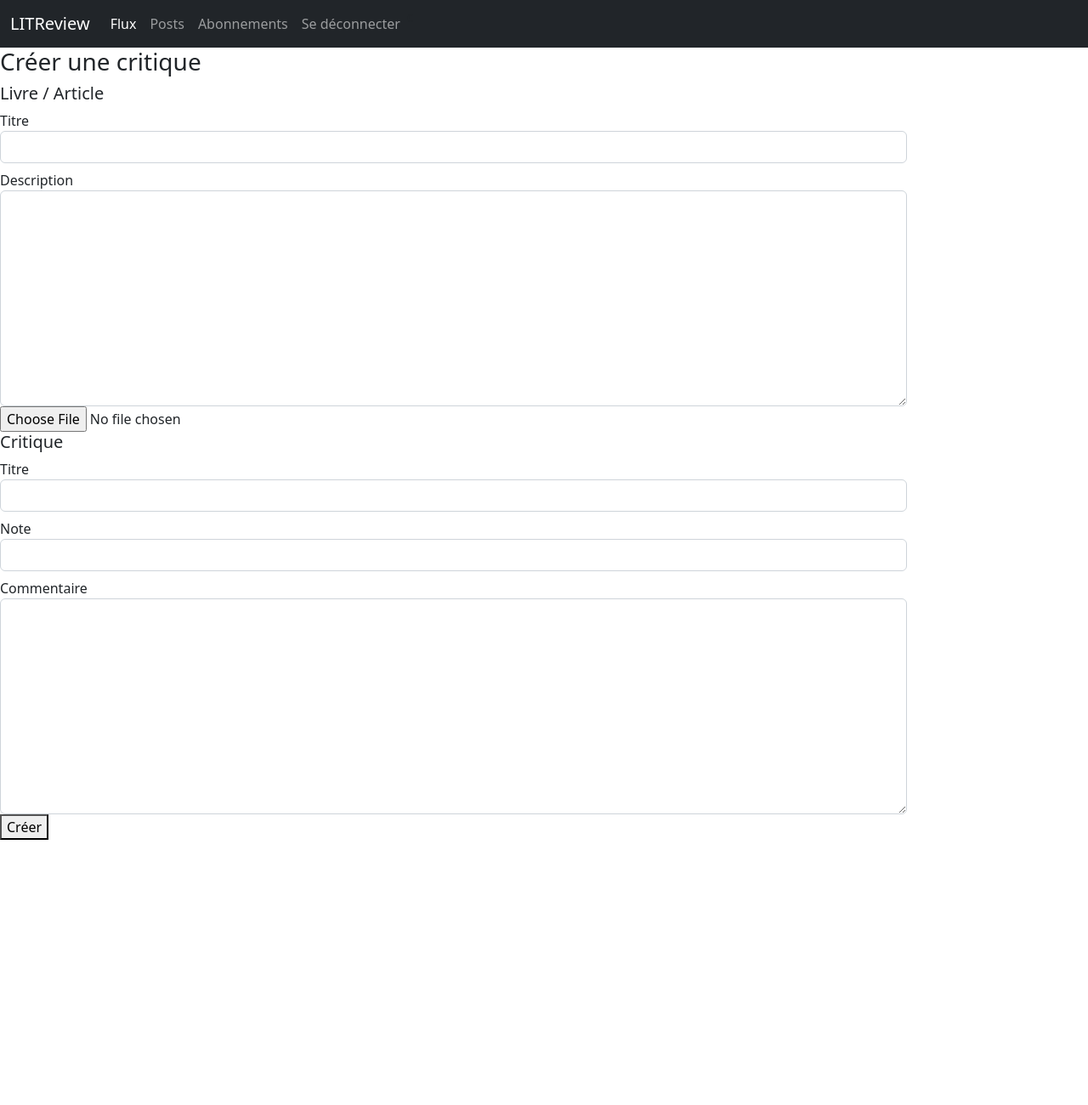
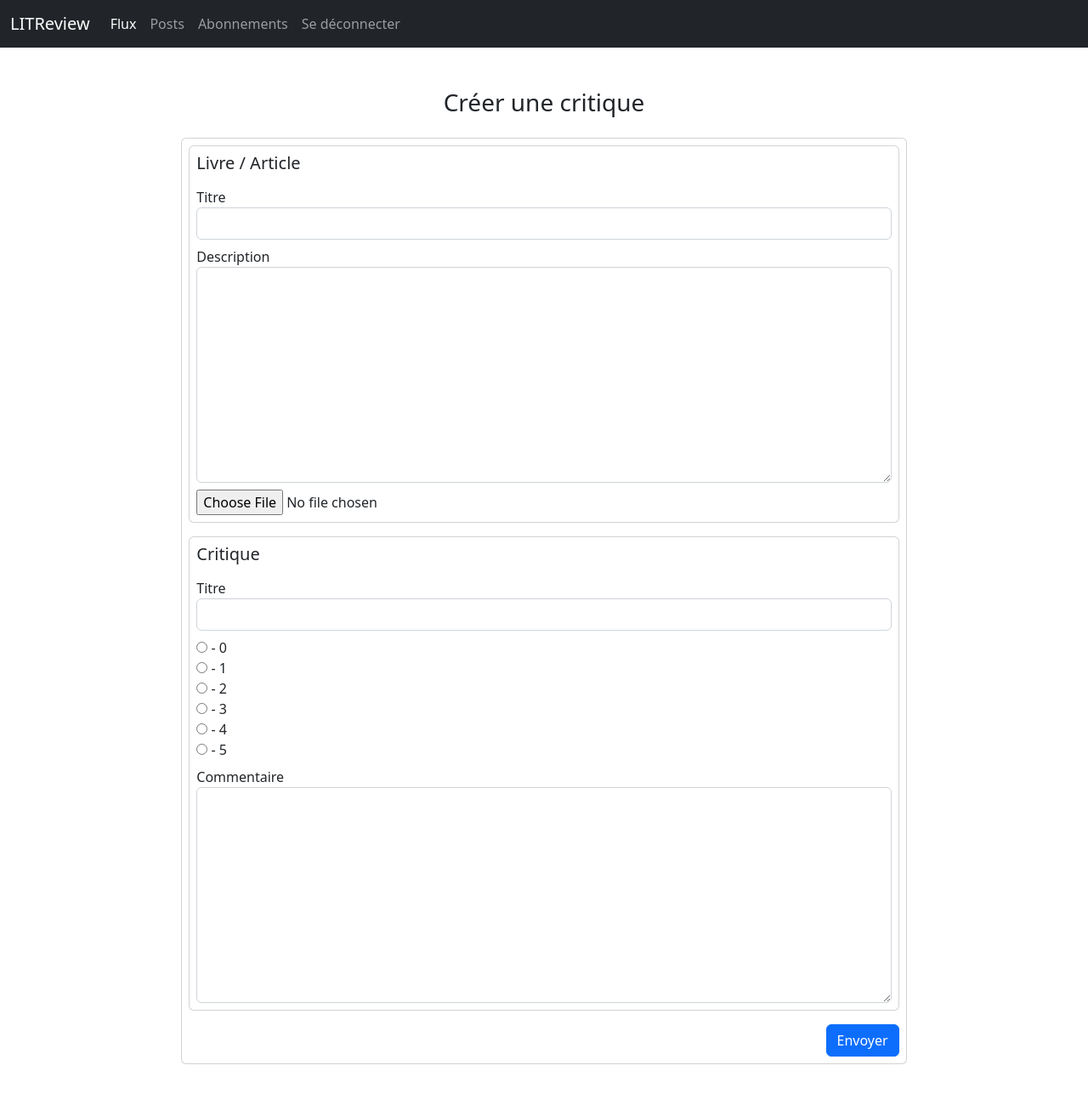
Before and after one commit to iuliancojocari/oc_9_litreview, a Django app: page /reviews/create-review/ in a window 1280 px wide. Shown: the whole page at 85% size. Before the commit the page ends 988 px from the top, so only its background shows below. Run offline with Django 4.2, Linux system fonts and the light colour scheme; the visitor is signed in with stand-in values (Sample User, id 1).

Commit message:
in progress

```diff
--- a/reviews/forms.py
+++ b/reviews/forms.py
@@ -1,5 +1,6 @@
 from django import forms
 from django.forms import ModelForm
+from django.utils.translation import gettext_lazy as _
 
 from .models import Review, Ticket
 
@@ -29,6 +30,8 @@ class CreateReviewForm(ModelForm):
         self.instance.ticket = self.ticket
         return super().save(*args, **kwargs)
 
+    rating = forms.ChoiceField(widget=forms.RadioSelect(), choices=((0, "- 0"), (1, "- 1"), (2, "- 2"), (3, "- 3"), (4, "- 4"), (5, "- 5")))
+
     class Meta:
         model = Review
         fields = ["headline", "rating", "body"]
--- a/reviews/models.py
+++ b/reviews/models.py
@@ -16,6 +16,9 @@ class Ticket(models.Model):
     def __str__(self):
         return self.title
 
+    @classmethod
+    def get_users_viewable_tickets(cls, user):
+        return cls.objects.filter(user=user)
 
 class Review(models.Model):
     """
@@ -34,3 +37,7 @@ class Review(models.Model):
 
     def __str__(self):
         return self.ticket
+
+    @classmethod
+    def get_users_viewable_reviews(cls, user):
+        return cls.objects.filter(user=user)
--- a/reviews/templates/reviews/create_review.html
+++ b/reviews/templates/reviews/create_review.html
@@ -2,38 +2,42 @@
 {% load add_classname %}
 
 {% block content %}
-    <form action="" method="post" enctype='multipart/form-data'>
+    <form class="col-lg-8 col-md-8 d-flex flex-column mx-auto mt-5 mb-5" method="post" enctype='multipart/form-data'>
         {% csrf_token %}
-        <h3>Créer une critique</h3>
-        <div>
+        <h3 class="mx-auto mb-4">Créer une critique</h3>
+        <div class="card">
+            <div class="card m-2 p-2">
                 <h5>Livre / Article</h5>
-            <div class="col-lg-10 col-md-10 form-group mt-2">
+                <div class="form-group mt-2">
                     <label for="title">Titre</label>
                         {{ form_ticket.title|add_classname:'form-control' }}
+                    </label>
                 </div>
-            <div class="col-lg-10 col-md-10 form-group mt-2">
+                <div class="form-group mt-2">
                     <label for="description">Description </label>
                     {{ form_ticket.description|add_classname:'form-control' }}
                 </div>
                 <div class="form-group">
-                {{ form_ticket.image }}
+                    {{ form_ticket.image|add_classname:'mt-2' }}
                 </div>
             </div>
-        <div>
+            <div class="card m-2 p-2">
                 <h5>Critique</h5>
-            <div class="col-lg-10 col-md-10 form-group mt-2">
+                <div class="form-group mt-2">
                     <label for="headline">Titre</label>
                     {{ form_review.headline|add_classname:'form-control' }}
                 </div>
-            <div class="col-lg-10 col-md-10 form-group mt-2">
-                <label for="rating">Note</label>
-                {{ form_review.rating|add_classname:'form-control' }}
+                <div class="form-group mt-2 d-flex">
+                    {{ form_review.rating|add_classname:'' }}
                 </div>
-            <div class="col-lg-10 col-md-10 form-group mt-2">
+                <div class="form-group mt-2">
                     <label for="body">Commentaire</label>
                     {{ form_review.body|add_classname:'form-control' }}
                 </div>
             </div>
-        <button type="submit">Créer</button>
+            <div class="d-flex justify-content-end">
+                <button class="btn btn-primary m-2 " type="submit">Envoyer</button>
+            </div>
+        </div>
     </form>
 {% endblock content %}
--- a/reviews/urls.py
+++ b/reviews/urls.py
@@ -6,6 +6,6 @@ from . import views
 app_name = 'reviews'
 urlpatterns = [
     path('create-ticket/', views.create_ticket, name="create-ticket"),
-    path('feeds/', views.feeds, name='feeds'),
+    path('feeds/', login_required(views.FeedView.as_view()), name='feeds'),
     path('create-review/', login_required(views.CreateReviewView.as_view()), name="create-review")
 ]
--- a/reviews/views.py
+++ b/reviews/views.py
@@ -3,8 +3,11 @@ from django.contrib.auth.decorators import login_required
 from django.contrib import messages
 from django.conf import settings
 from django.views.generic import View
+from .utils import get_users_viewable_reviews
+from django.db.models import Value, CharField
+from itertools import chain
 
-from .models import Ticket
+from .models import Ticket, Review
 from .forms import CreateTicketForm, CreateReviewForm
 
 
@@ -31,6 +34,24 @@ def feeds(request):
         'media_url': settings.MEDIA_URL,
     }
     return render(request, 'reviews/feeds.html', context)
+
+class FeedView(View):
+    template_name = "reviews/feeds.html"
+
+    def get(self, request):
+
+        reviews = Review.get_users_viewable_reviews(request.user)
+        reviews = reviews.annotate(content_type=Value('REVIEW', CharField()))
+        tickets = Ticket.get_users_viewable_tickets(request.user)
+        tickets = tickets.annotate(content_type=Value('TICKET', CharField()))
+
+        posts = sorted(chain(reviews, tickets), key=lambda post: post.time_created, reverse=True)
+
+        context = {
+            'media_url': settings.MEDIA_URL,
+            'posts': posts
+            }
+        return render(request, self.template_name, context)
 
 
 class CreateReviewView(View):
```
Also changed, not shown: reviews/templates/reviews/feeds.html (+15 -0 lines), reviews/templates/reviews/review_snippet.html (added, +30 -0 lines), reviews/templates/reviews/ticket_snippet.html (added, +20 -0 lines), reviews/utils.py (added, +10 -0 lines), media/reviews/2023/01/Hide_Away_Eve_Duncan_20.jpg (added), media/reviews/2023/01/Hide_Away_Eve_Duncan_20_U6tTBGI.jpg (added), media/reviews/2023/02/Delivering_the_Truth_Quaker_Midwife_Mystery_1.jpg (added). Lines whose indentation alone changed are shown as unchanged.
